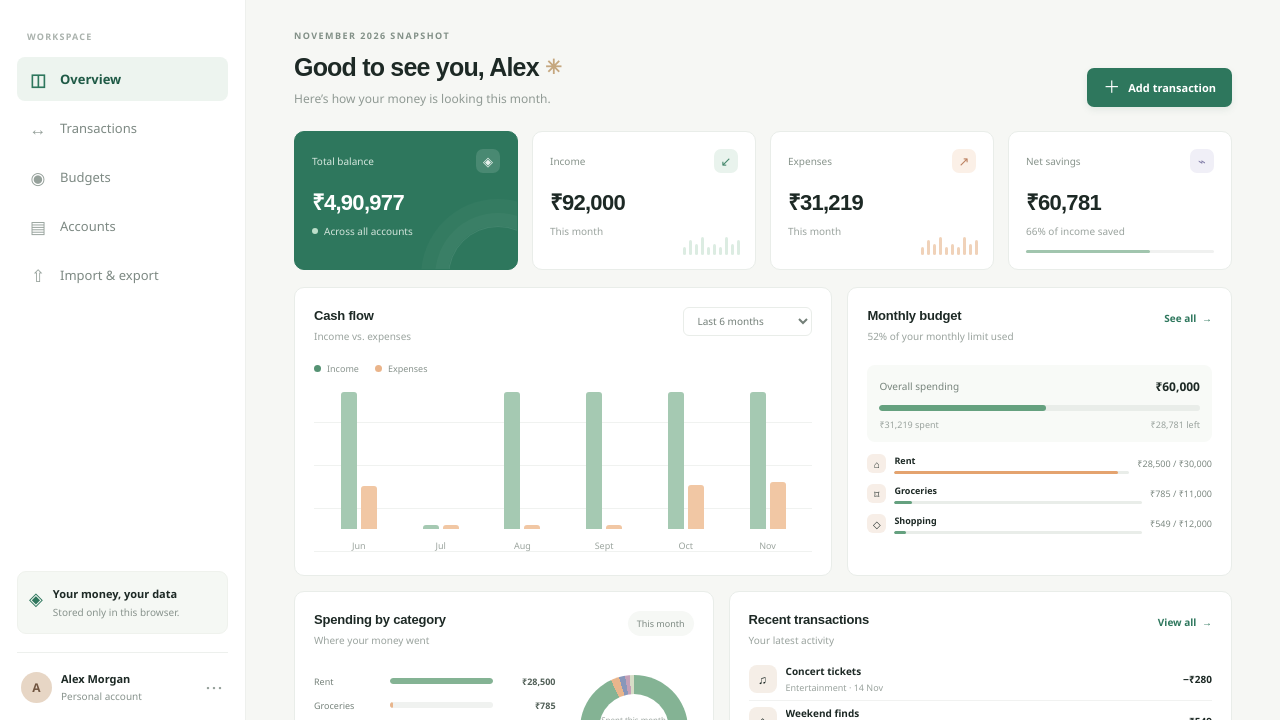
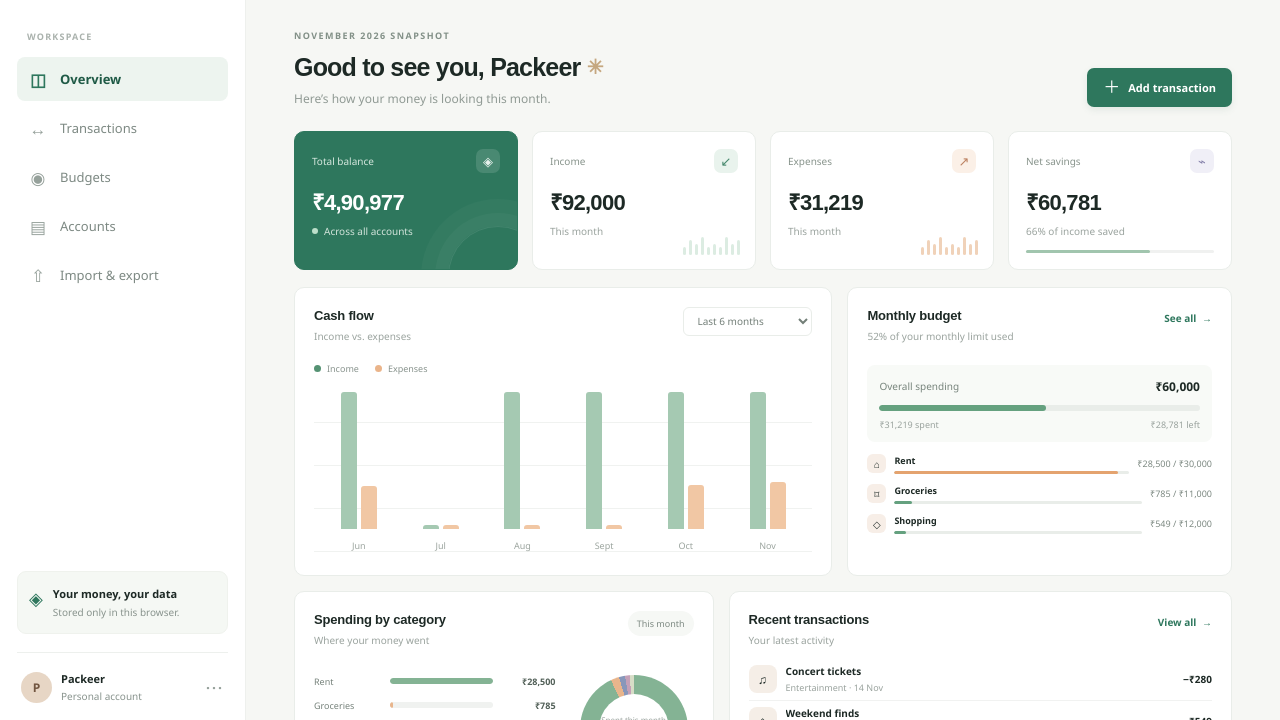
Before and after one commit to packeerm-byte/devops-be10x, a plain HTML site: page index.html in a window 1280 px wide. Shown: the part 79-799 px from the top of the page. Drawn offline with Linux system fonts and the light colour scheme.

Commit message:
Update dashboard name to Packeer
Co-authored-by: Copilot <223556219+Copilot@users.noreply.github.com>

```diff
--- a/index.html
+++ b/index.html
@@ -27,7 +27,7 @@
           <div><strong>Your money, your data</strong><p>Stored only in this browser.</p></div>
         </div>
         <div class="profile">
-          <div class="avatar">A</div><div class="profile-copy"><strong>Alex Morgan</strong><span>Personal account</span></div>
+          <div class="avatar">P</div><div class="profile-copy"><strong>Packeer</strong><span>Personal account</span></div>
           <span class="profile-menu">···</span>
         </div>
       </div>
@@ -45,7 +45,7 @@
 
       <section class="page active" id="page-dashboard">
         <div class="welcome-row">
-          <div><p class="eyebrow" id="monthEyebrow">YOUR FINANCIAL SNAPSHOT</p><h1>Good to see you, Alex <span class="wave">✳</span></h1><p class="subheading">Here’s how your money is looking this month.</p></div>
+          <div><p class="eyebrow" id="monthEyebrow">YOUR FINANCIAL SNAPSHOT</p><h1>Good to see you, Packeer <span class="wave">✳</span></h1><p class="subheading">Here’s how your money is looking this month.</p></div>
           <button class="button button-dark" id="addTransaction"><span>＋</span> Add transaction</button>
         </div>
         <div class="summary-grid">
```
